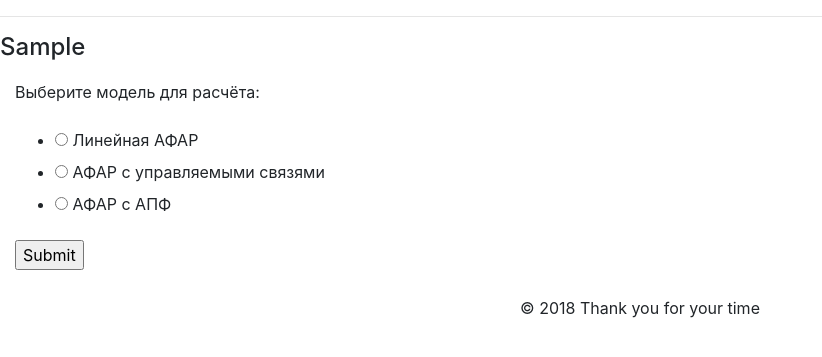
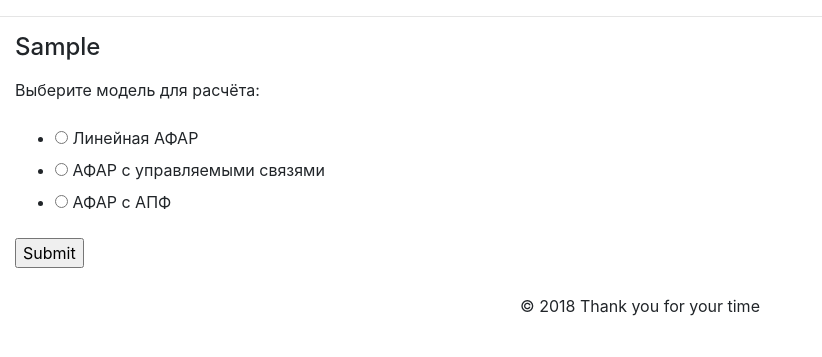
Before and after one commit to myraygunbarrel/antennapp, a Django app: template visualize/templates/visualize/params.html in a window 1280 px wide. Shown: the part 86-443 px from the top of the page, without its empty margins (0-822 px from the left). Run offline with Django 3.2, Linux system fonts and the light colour scheme; tables that the repository leaves empty hold one stand-in row (values such as "Sample post"); the template is opened without the code that fills it: values that come from a table or form of the project are taken from there, most other values are stand-ins (such as "Sample title", 1, 10 or a date in 2020); some libraries are stand-ins or nearby versions.

Commit message:
margin fix

```diff
--- a/visualize/templates/visualize/params.html
+++ b/visualize/templates/visualize/params.html
@@ -2,10 +2,10 @@
 {% load extras %}
 {% block content %}
 
-    <div class="row"><h4>{{ antenna_type|inter }}</h4></div>
-
     <div class="row">
         <div class="col">
+            <h4>{{ antenna_type|inter }}</h4>
+            <p>
             <form method="post" action="{% url 'visualize:param-view' antenna_type %}">
                 {% csrf_token %}
                 {{ form.as_p }}
```
Also changed, not shown: visualize/static/visualize/2.jpeg (deleted).
